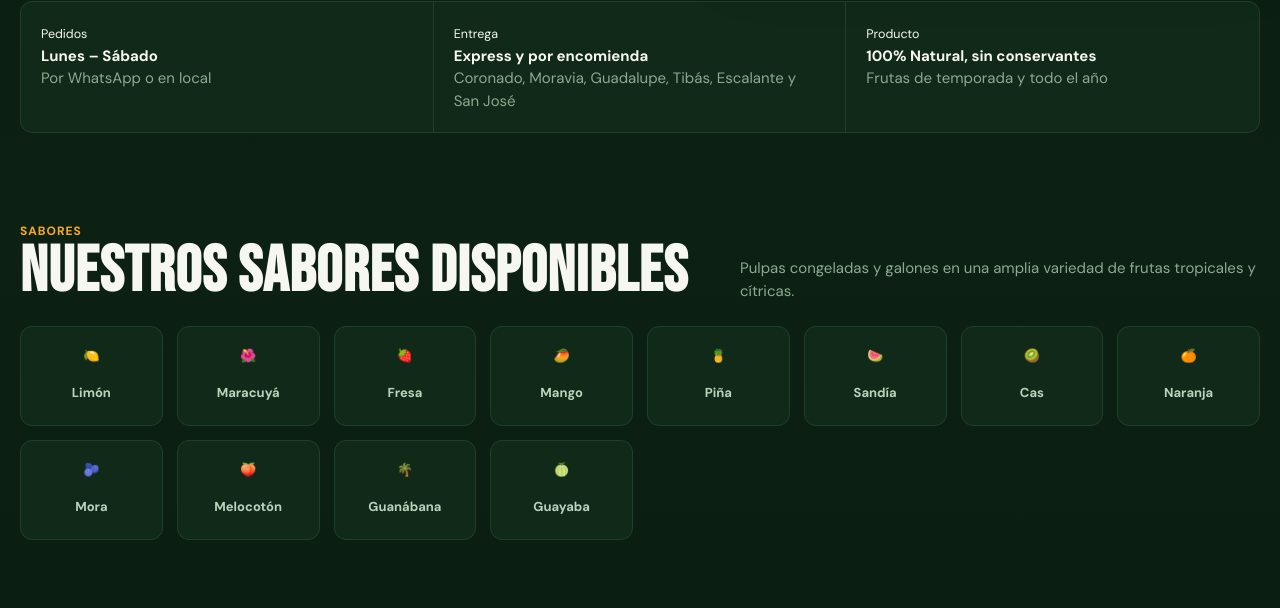
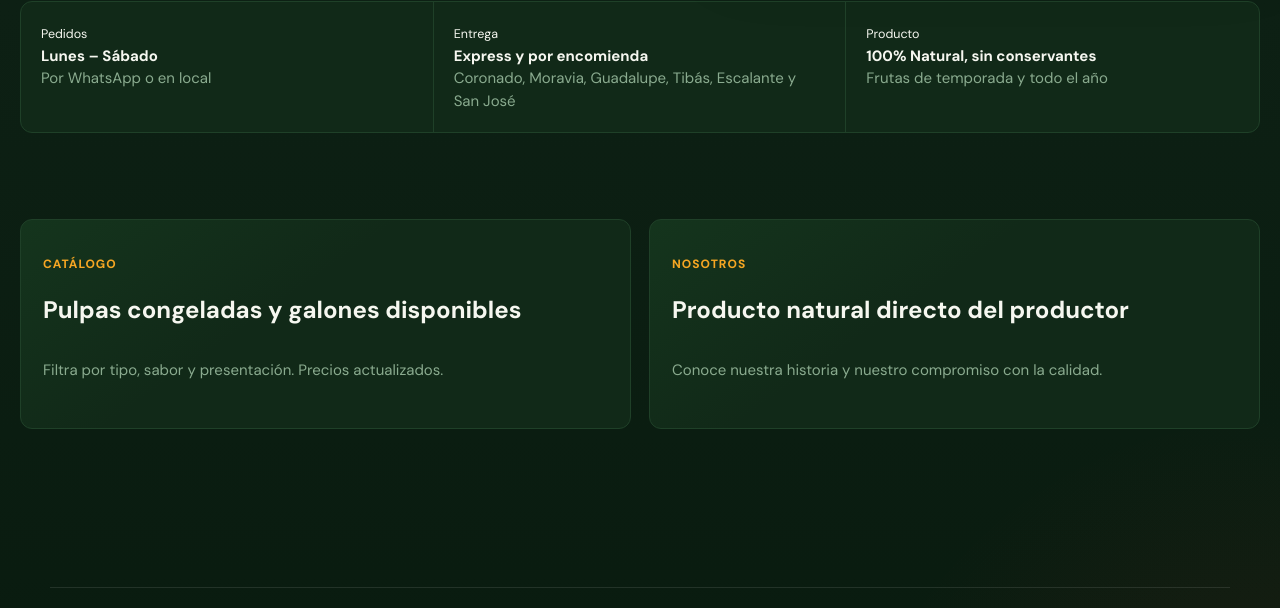
Before and after one commit to Desmond16170/Facturacion_FrutasdelEste, a plain HTML site: page index.html in a window 1280 px wide. Shown: the part 919-1527 px from the top of the page. Drawn offline with nearby package versions, Linux system fonts and the light colour scheme; no server answers.

Commit message:
Update index.html

```diff
--- a/index.html
+++ b/index.html
@@ -102,31 +102,6 @@
           <span>Frutas de temporada y todo el año</span>
         </div>
       </section>
-
-      <section class="brand-partners-section" aria-labelledby="saboresTitle">
-        <div class="section-heading">
-          <div>
-            <span class="section-kicker">Sabores</span>
-            <h2 id="saboresTitle">Nuestros sabores disponibles</h2>
-          </div>
-          <p>Pulpas congeladas y galones en una amplia variedad de frutas tropicales y cítricas.</p>
-        </div>
-        <div class="sabores-grid">
-          <div class="sabor-card"><span class="sabor-emoji">🍋</span><span>Limón</span></div>
-          <div class="sabor-card"><span class="sabor-emoji">🌺</span><span>Maracuyá</span></div>
-          <div class="sabor-card"><span class="sabor-emoji">🍓</span><span>Fresa</span></div>
-          <div class="sabor-card"><span class="sabor-emoji">🥭</span><span>Mango</span></div>
-          <div class="sabor-card"><span class="sabor-emoji">🍍</span><span>Piña</span></div>
-          <div class="sabor-card"><span class="sabor-emoji">🍉</span><span>Sandía</span></div>
-          <div class="sabor-card"><span class="sabor-emoji">🥝</span><span>Cas</span></div>
-          <div class="sabor-card"><span class="sabor-emoji">🍊</span><span>Naranja</span></div>
-          <div class="sabor-card"><span class="sabor-emoji">🫐</span><span>Mora</span></div>
-          <div class="sabor-card"><span class="sabor-emoji">🍑</span><span>Melocotón</span></div>
-          <div class="sabor-card"><span class="sabor-emoji">🌴</span><span>Guanábana</span></div>
-          <div class="sabor-card"><span class="sabor-emoji">🍈</span><span>Guayaba</span></div>
-        </div>
-      </section>
-
       <section class="home-link-section" aria-label="Secciones principales">
         <a class="feature-link-card" href="catalogo.html">
           <span class="section-kicker">Catálogo</span>
```
